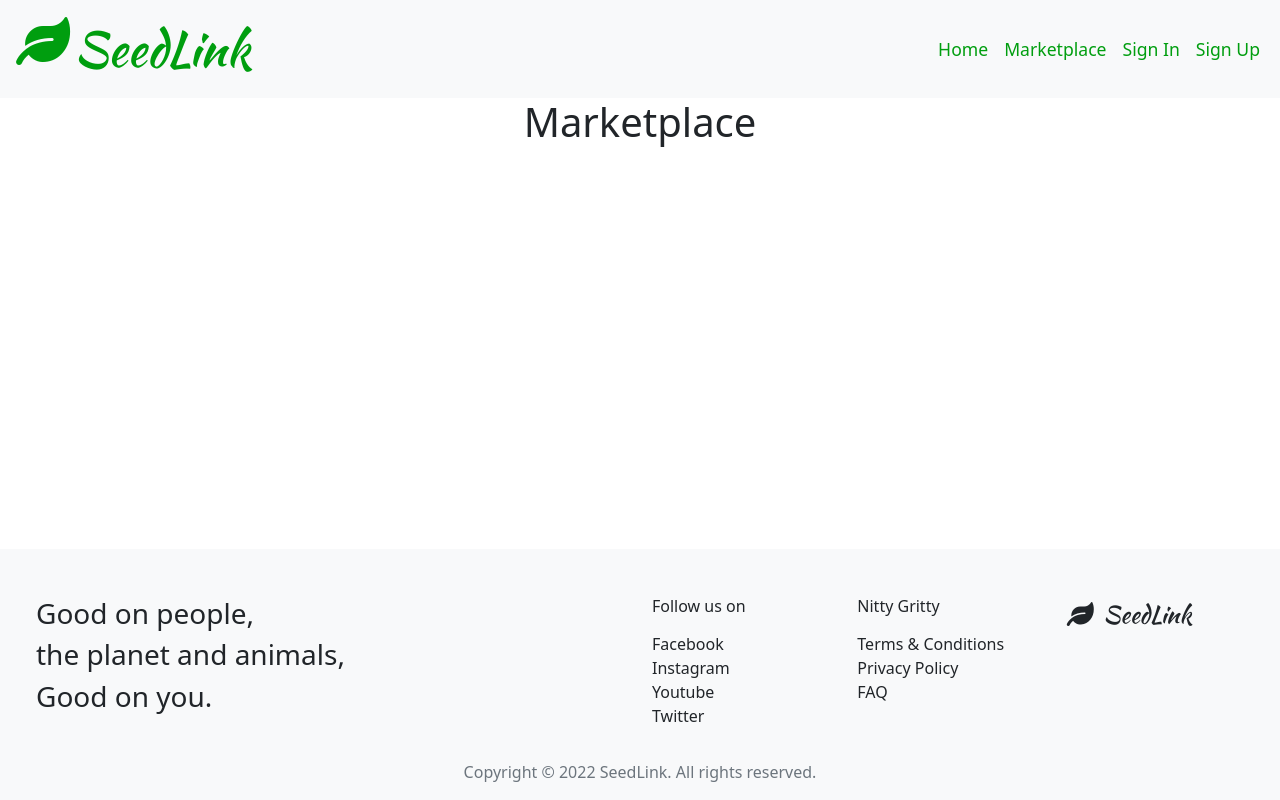
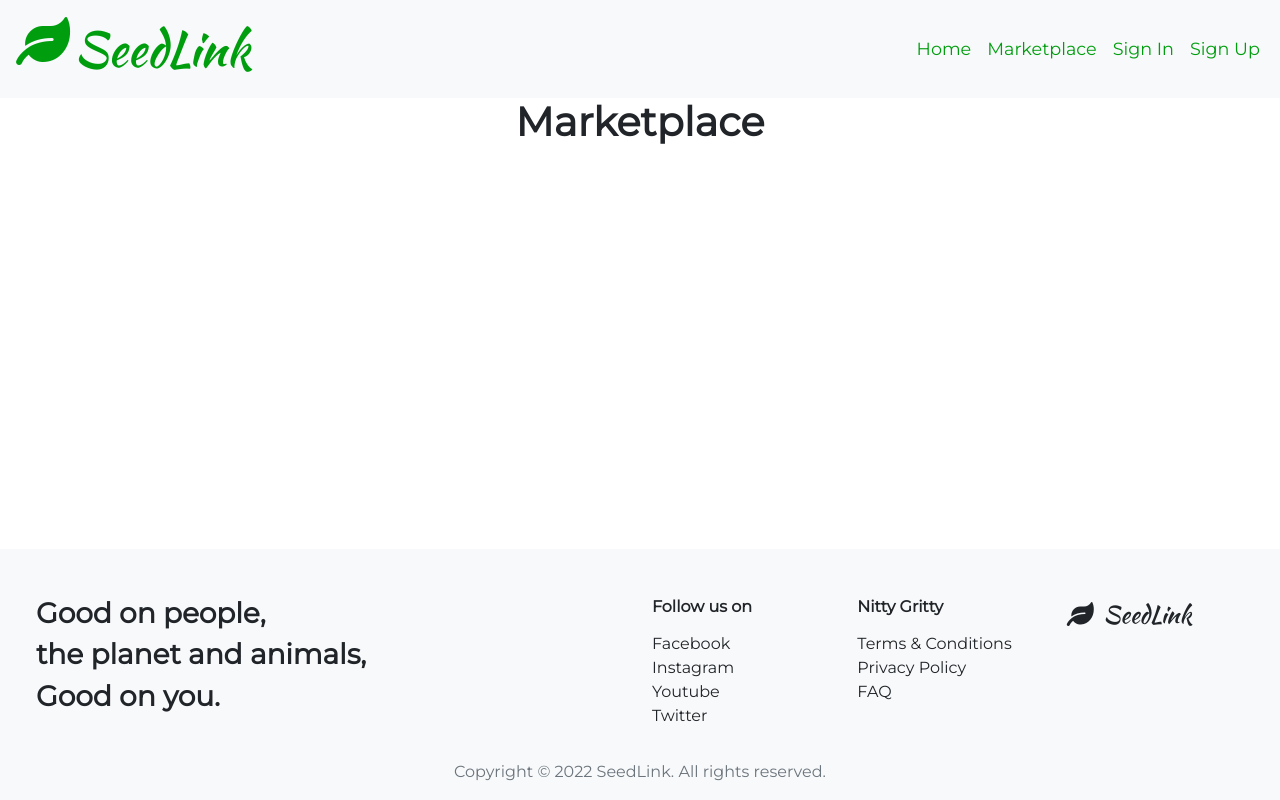
Before and after one commit to tindyc/seedlink, a Flask app: page /marketplace in a window 1280 px wide. Run offline with Flask 2, Linux system fonts and the light colour scheme; data that the repository does not hold is empty; some libraries are stand-ins or nearby versions.

Commit message:
Style marketplace page

```diff
--- a/static/css/style.css
+++ b/static/css/style.css
@@ -1,15 +1,31 @@
+/* Import Google Fonts */
 @import url('https://fonts.googleapis.com/css2?family=Kaushan+Script&family=Montserrat&display=swap');
 
 body {
     display: flex;
     flex-direction: column;
     min-height: 100vh;
+    font-family: 'Montserrat', sans-serif;
+    font-weight: 400;
 }
 
 /* Fonts */
 .logo {
     font-family: 'Kaushan Script', cursive;
     font-size: 1.5em;
+}
+
+h1,
+h2,
+h3,
+h4,
+h5,
+h6 {
+    font-weight: 700;
+}
+
+.card-title {
+    color: #009E0F;
 }
 
 /* Buttons */
@@ -54,7 +70,6 @@
 }
 
 /* Landing page */
-
 .tree-img {
     width: 400px;
     height: 400px;
@@ -64,7 +79,6 @@
 }
 
 /*  Sign In */
-
 .form-heading-signup {
     margin-top: 50px;
     margin-bottom: 20px;
@@ -79,4 +93,23 @@
     width: 100%;
     height: 100%;
     object-fit: cover;
+
+/* Markeplace page */
+#marketplace-img-container {
+    height: 400px;
+    width: 100wv;
+    max-width: 100%;
+    overflow: hidden;
+    position: relative;
 }
+
+#marketplace-img {
+    height: 400px;
+    width: 100%;
+    background: linear-gradient(rgba(0, 0, 0, 0.5), rgba(0, 0, 0, 0.5)), url('../images/marketplace.jpg') no-repeat center center;
+}
+
+#marketplace-img > h1 {
+    color: #fff;
+    font-size: 3.5em;
+}
--- a/templates/marketplace.html
+++ b/templates/marketplace.html
@@ -1,13 +1,16 @@
 {% extends "base.html" %}
 {% block content %}
 <!-- Product Entries Column -->
-<div class="container-fluid">
-    <div class="row">
-        <h1 class="text-center">Marketplace</h1>
+
+<div id="marketplace-img-container" class="container-fluid p-0">
+    <div id="marketplace-img" class="row align-items-center h-100 mx-0">
+        <h1 class="text-center mx-0">Marketplace</h1>
     </div>
-    <div class="row">
+</div>
+
+<div class="row mx-0">
     <!-- Product Entries Column -->
-        <div class="col-12 mt-4 left">
+    <div class="col-12 mt-4 p-5 left">
         <div class="row mx-3">
             {% for product in products %}
             <div class="col-md-3">
```
Also changed, not shown: static/images/marketplace.jpg (added). Lines whose indentation alone changed are shown as unchanged.
